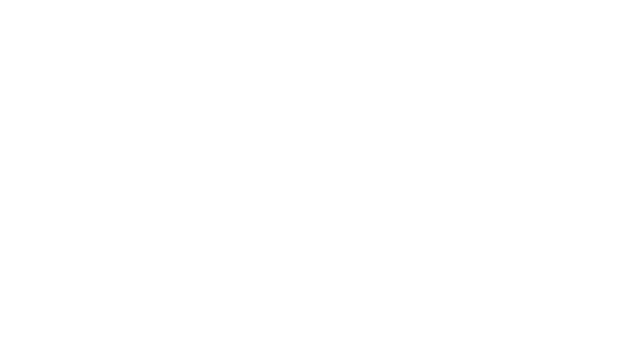
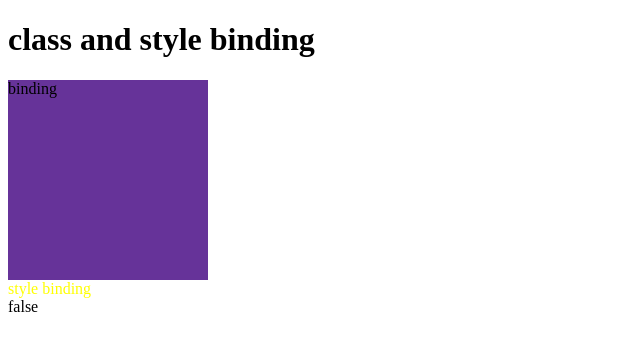
Before and after one commit to mohamadrzfatery/vue-training, a Nuxt app: page /binding in a window 1280 px wide. Before the commit this address had no page. Shown: the top 350 px of the page, without its empty margins (0-640 px from the left). Built offline with nearby package versions, Linux system fonts and the light colour scheme.

Commit message:
class and style binding

```diff
--- /dev/null
+++ b/pages/binding.vue
@@ -0,0 +1,36 @@
+<template>
+  <div>
+    <h1>class and style binding</h1>
+    <div :class="[{ active: isActive }, 'b']" @click="toggle" class="binding">
+      binding
+    </div>
+    <div :style="{ color: 'yellow' }">style binding</div>
+    {{ isActive.toString() }}
+  </div>
+</template>
+
+<script>
+export default {
+  data() {
+    return {
+      isActive: false,
+    }
+  },
+  methods: {
+    toggle() {
+      this.isActive = !this.isActive
+    },
+  },
+}
+</script>
+
+<style scoped>
+.binding {
+  width: 200px;
+  height: 200px;
+  background-color: rebeccapurple;
+}
+.active {
+  background-color: royalblue;
+}
+</style>
```
